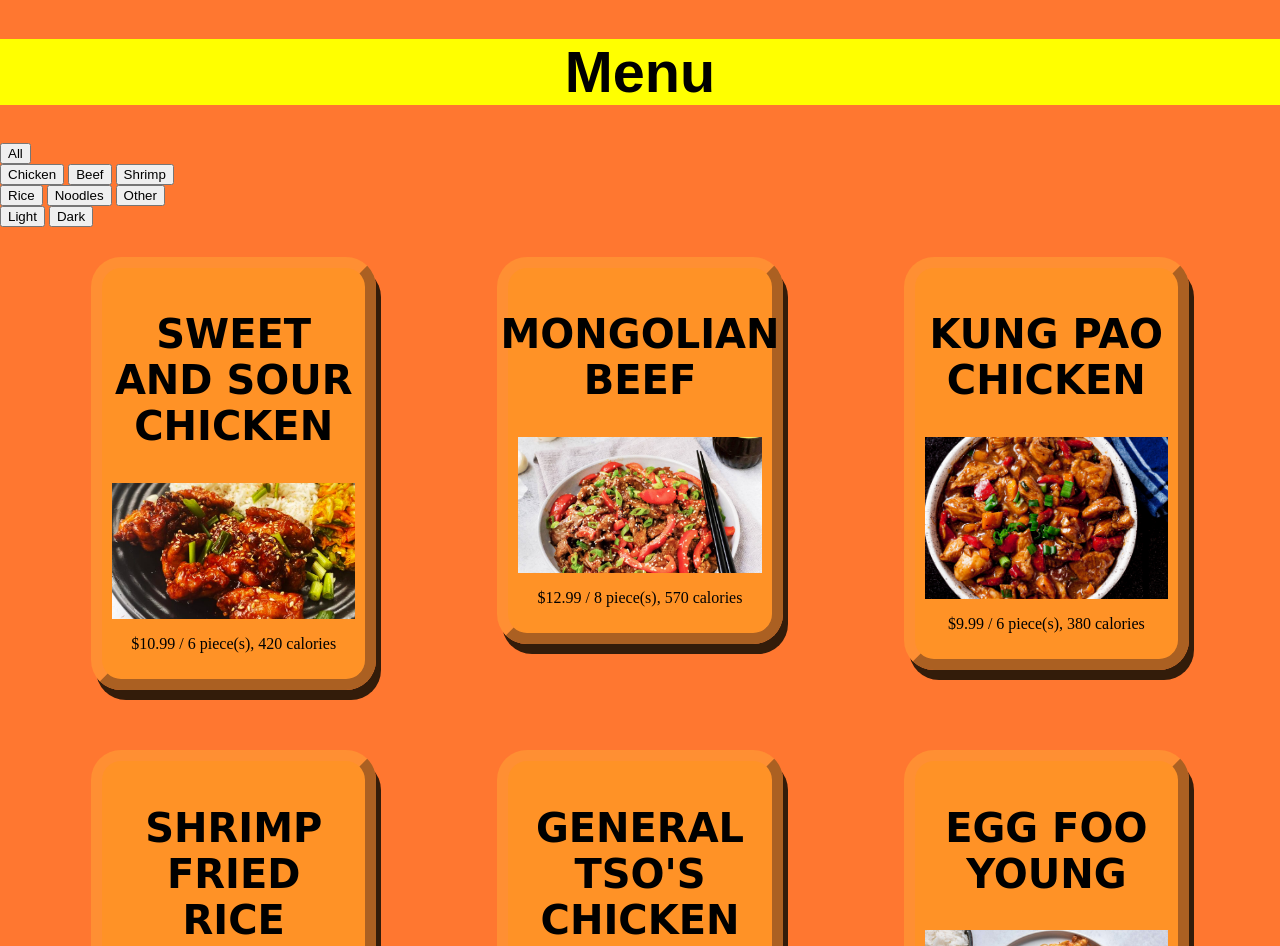
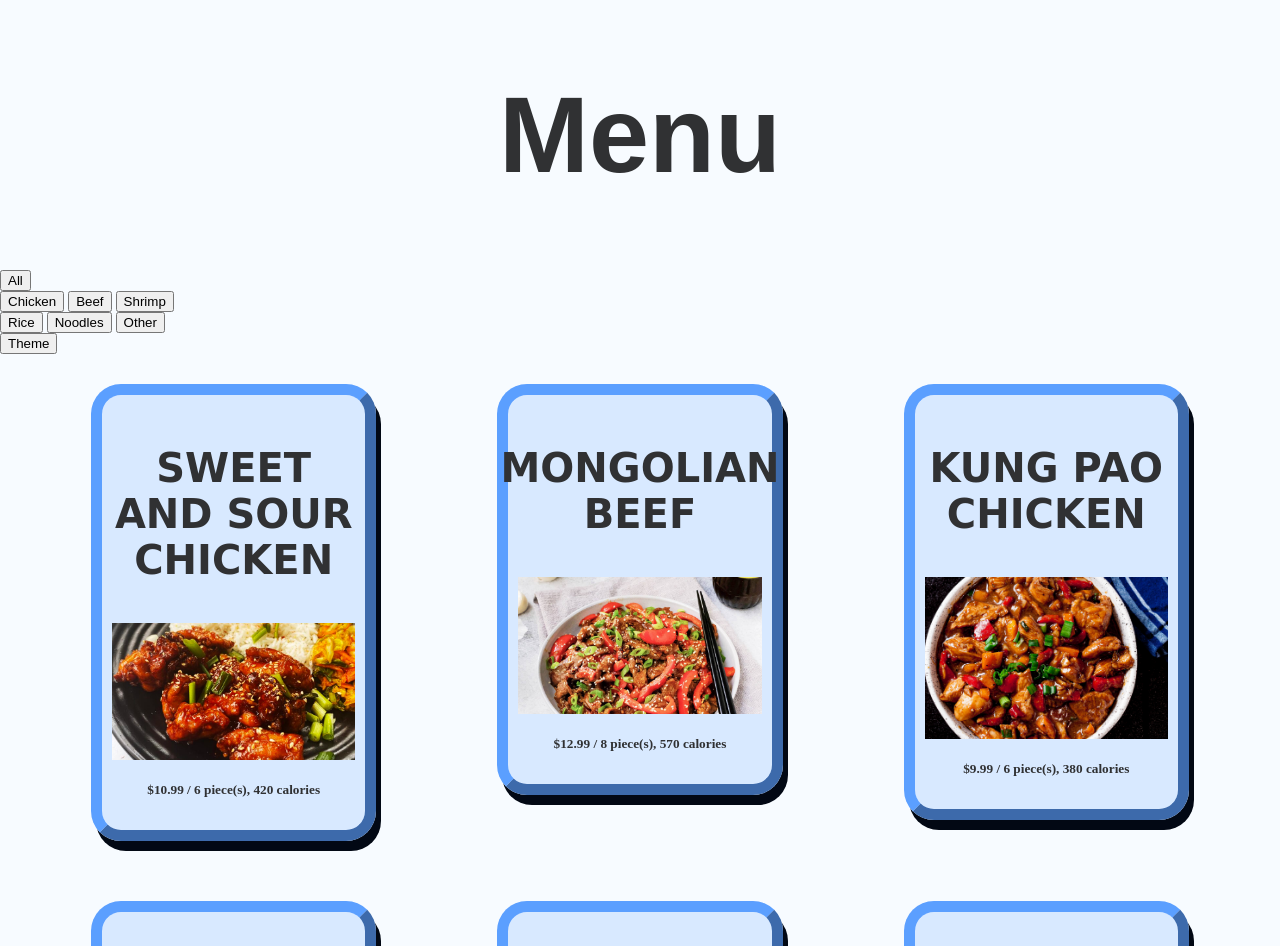
Before and after one commit to staten-island-tech/vite-project-kennethn23, a website built with Vite: page vite-project/index.html in a window 1280 px wide. Shown: the top 946 px of the page. Built offline with nearby package versions, Linux system fonts and the light colour scheme; files whose address does not match are found by name.

Commit message:
11/15/23

```diff
--- a/vite-project/css/style.css
+++ b/vite-project/css/style.css
@@ -98,35 +98,50 @@ button:focus-visible {
  */
 
 :root {
-  --dark-blue: #135cc5;
-  --orange: #ff7730;
-  --primary: var(--orange);
+  --light: #f7fbff;
+  --dark: #303133;
+  --blue: #5b9fff;
+  --darkBlue: #152036;
+  --darkerBlue: #020814;
+  --blueTransp: rgb(91, 159, 255, 0.2);
+  --darkBlueTransp: rgb(21, 32, 54, 0.2);
 
-  --h1: 7.594rem;
-  --h2: 5.063rem;
+
+  --h1: 3.375rem;
+  --h2: 2.25rem;
+  --h3: 1.5rem;
+  --h4: 1rem;
+  --h5: 0.5rem;
 }
 
 .dark{
-  --primary: var(--dark-blue);
+  --primary: var(--dark);
+  --text: var(--light);
+  --border: var(--darkBlue);
+  --shadow: var(--darkerBlue);
+  --cardBG: var(--darkBlueTransp);
 }
 
 .light{
-  --primary: var(--orange);
+  --primary: var(--light);
+  --text: var(--dark);
+  --border: var(--blue);
+  --shadow: var(--darkerBlue);
+  --cardBG: var(--blueTransp);
 }
 
  body {
   box-sizing: border-box;
   margin: 0;
   background-color: var(--primary);
+  color: var(--text);
   display: flex;
 }
 
 .page-title {
-  font-size: 1.8rem;
+  font-size: var(--h1);
   font-family: 'Poppins', sans-serif;
-  background-color: rgb(255, 255, 0);
   text-align: center;
-  height: 10%;
 }
 
 .card {
@@ -135,7 +150,7 @@ button:focus-visible {
   display: flex;
   flex-direction: column;
   align-items: center;
-  background-color: rgb(255, 255, 0, 0.2);
+  background-color: var(--cardBG);
   justify-content: space-around;
   border-radius: 30px;
   vertical-align: middle;
@@ -143,9 +158,9 @@ button:focus-visible {
   text-align: center;
   padding: 10px;
   border-style: outset;
-  border-color: #ff8f33;
+  border-color: var(--border);
   border-width: 0.7rem;
-  box-shadow: 5px 10px #331c0a;
+  box-shadow: 5px 10px var(--shadow);
 }
 
 .card-title {
--- a/vite-project/index.html
+++ b/vite-project/index.html
@@ -6,7 +6,7 @@
     <meta name="viewport" content="width=device-width, initial-scale=1.0" />
     <title>Vite App</title>
   </head>
-  <body>
+  <body class="light">
     <div class="theme" id="light">
       <div class="upper">
         <div class="page-title">
@@ -22,8 +22,7 @@
           <input type="button" value="Other" id="other-button">
         </div>
         <div class="theme-buttons">
-          <input type="button" value="Light" id="light-theme">
-          <input type="button" value="Dark" id="dark-theme">
+          <input type="button" value="Theme" id="theme-button">
         </div>
       </div>
       <div class="card-holder">
--- a/vite-project/js/dom.js
+++ b/vite-project/js/dom.js
@@ -7,9 +7,6 @@ const DOMSelectors = {
     noodle: document.querySelector("#noodle-button"),
     other: document.querySelector("#other-button"),
     box: document.querySelector(".card-holder"),
-    lightTheme: document.querySelector("#light-theme"),
-    darkTheme: document.querySelector("#dark-theme"),
-    theme: document.querySelector(".theme"),
   }
 
 export { DOMSelectors };
--- a/vite-project/js/inserts.js
+++ b/vite-project/js/inserts.js
@@ -4,9 +4,9 @@ import { DOMSelectors } from './dom';
 function insertAll() {
     menu.forEach((item) => DOMSelectors.box.insertAdjacentHTML("beforeend",
     `<div class="card" id="all">
-      <h2 class="card-title">${item.name}</h2>
+      <h3 class="card-title">${item.name}</h3>
       <img src="${item.image}" alt="${item.name}" class="card-img">
-      <p class="card-description">${item.price} / ${item.pieces} piece(s), ${item.calories} calories</p>
+      <h5 class="card-description">${item.price} / ${item.pieces} piece(s), ${item.calories} calories</h5>
     </div>
     `)
     );
--- a/vite-project/js/main.js
+++ b/vite-project/js/main.js
@@ -37,12 +37,15 @@ DOMSelectors.other.addEventListener("click", function () {
   insertOther();
 });
 
-DOMSelectors.lightTheme.addEventListener("click", function () {
-  DOMSelectors.theme.innerHTML.replace(`<div class="theme" id="light">`);
-});
-
-DOMSelectors.darkTheme.addEventListener("click", function () {
-  document.body.innerHTML = document.body.innerHTML.replace("light", "dark");
+document.querySelector("#theme-button").addEventListener("click", function () {
+  if (document.body.classList.contains("light")) {
+    document.body.classList.add("dark");
+    document.body.classList.remove("light");
+  }
+  else {
+    document.body.classList.add("light");
+    document.body.classList.remove("dark");
+  }
 });
 
 insertAll();
```
